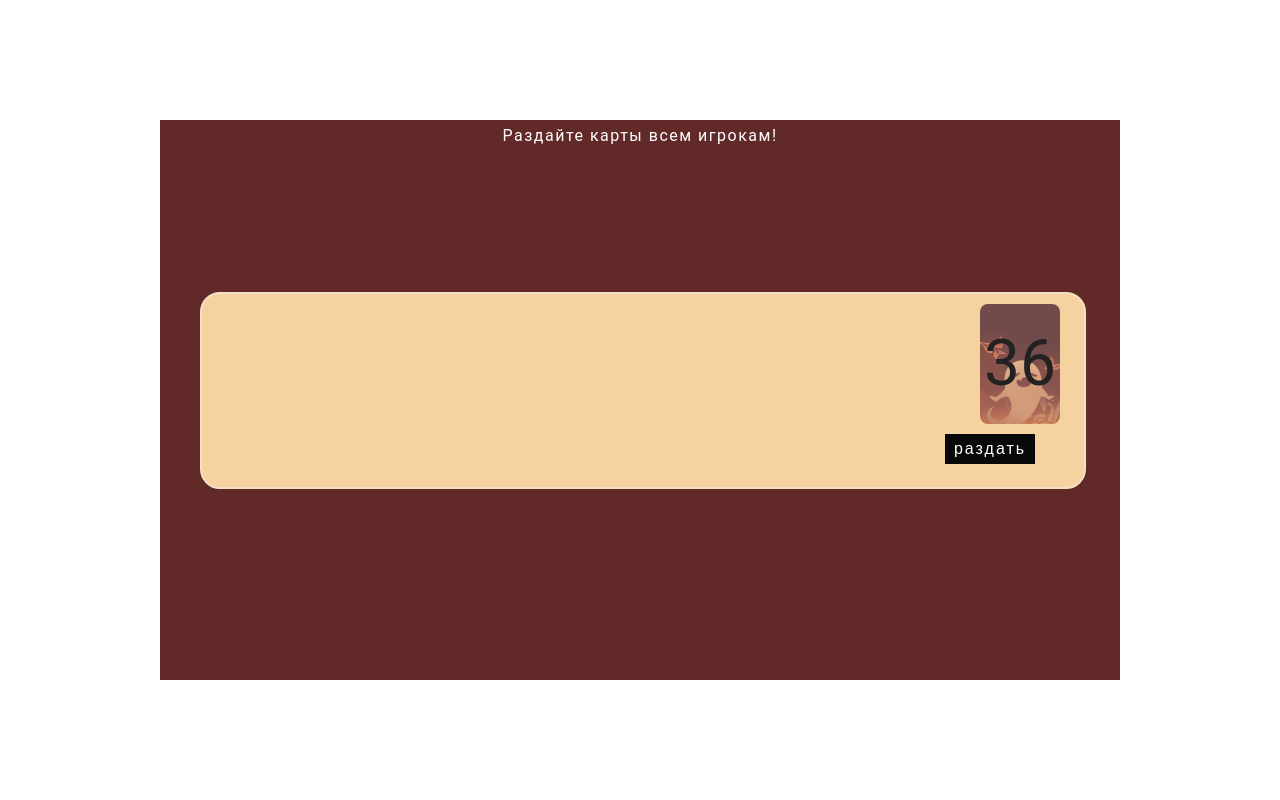
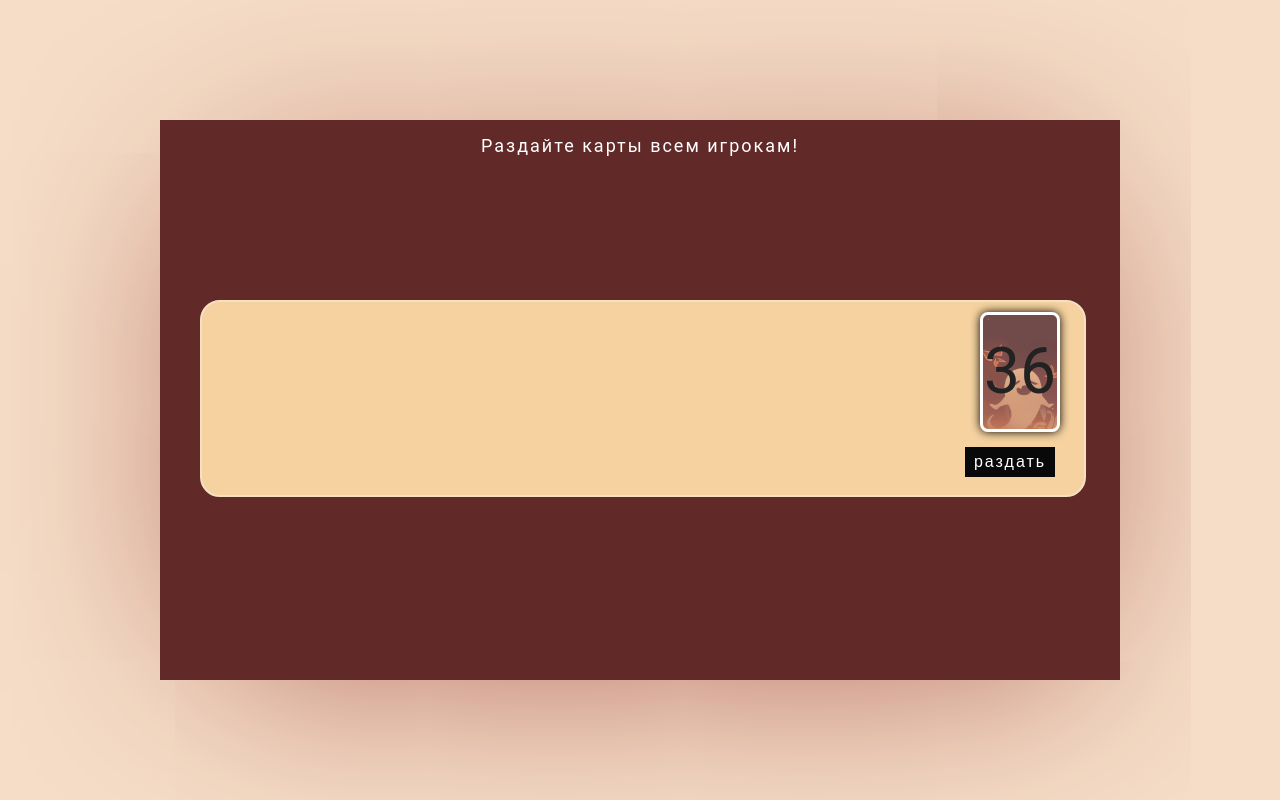
Before and after one commit to Rytar33/Fool-game, a PHP site: page / in a window 1280 px wide. Run offline with PHP 8.4, Linux system fonts and the light colour scheme.

Commit message:
Add files via upload

```diff
--- a/War-Card-Game-main/style/style.css
+++ b/War-Card-Game-main/style/style.css
@@ -3,35 +3,56 @@
 body {
    font-family: Roboto, sans-serif;
    user-select: none;
+   background-color: rgb(245, 221, 199);
 }
 
 .game__wrapper {
    background-color: rgb(98, 41, 41);
+   backdrop-filter: blur(15px);
+   box-shadow: 0 18px 200px -60px rgb(119, 1, 1);
    height: 35rem;
    width: 60rem;
    position: absolute;
    margin: 0;
-   top: 50%;
+   /* top: 50%;
    left: 50%;
-   transform: translate(-50%, -50%);
+   transform: translate(-50%, -50%); */
    display: flex;
+   align-items: center;
+
+}
+
+@media (max-width: 1000px) {
+   .game__wrapper {
+      top: 0;
+      left: 0;
+      transform: translate(0, 0);
+   }
+}
+
+@media (min-width: 1000px) {
+   .game__wrapper {
+      top: 50%;
+      left: 50%;
+      transform: translate(-50%, -50%);
+   }
 }
 
 .field__game {
    position: absolute;
-   /* border: 1px solid gainsboro; */
+   height: 30rem;
    width: 55rem;
-   height: 30rem;
    margin: 2rem 2.5rem;
 }
 .text__information {
    position: absolute;
    width: 100%;
-   top: 1.5%;
+   top: 3%;
    margin: 0 auto;
    color: #fff;
-   letter-spacing: 1.5px;
+   letter-spacing: 2px;
    text-align: center;
+   font-size: 18px;
 }
 .field__enemy, .field__player {
    height: 25%;
@@ -103,7 +124,8 @@ body {
    text-transform: lowercase;
    text-align: center;
    transition: .3s;
-   margin: 0 0 0 0;
+   margin-top: 5px;
+   margin-left: 20px;
 }
 .button__do:hover {
    background-color: rgb(246, 246, 246);
@@ -116,9 +138,12 @@ body {
 }
 .trump__card {
    position: absolute;
-   margin: 0 0 0 -15px;
+   margin: 0 0 0 -10px;
    height: 120px;
    width: 80px;
+}
+.trump {
+   transform: rotate(-10deg);
 }
 .trump__suit {
    font-size: 4rem;
@@ -176,6 +201,9 @@ body {
    background-repeat: no-repeat;
    background-size: cover;
    background-position: center;
+   outline: 3px solid #FFF;
+   outline-offset: -3px;
+   box-shadow: 0px 0px 10px black;
 }
 .hidden::before,
 .hidden::after {
@@ -193,7 +221,9 @@ body {
 .field__player .card.click {
    background-color: rgb(255, 208, 208);
 }
-
+.field__player .card {
+   box-shadow: -10px 0px 30px rgba(0, 0, 0, 0.308);
+}
 .place {
    display: inline-block;
    position: relative;
```
